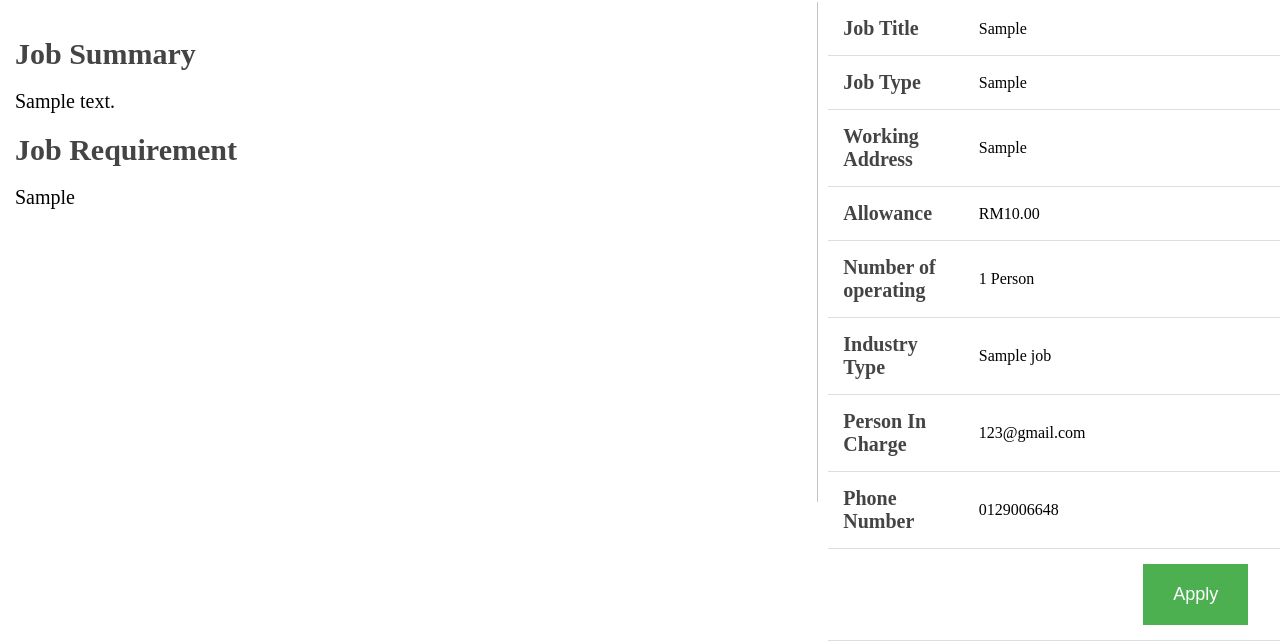
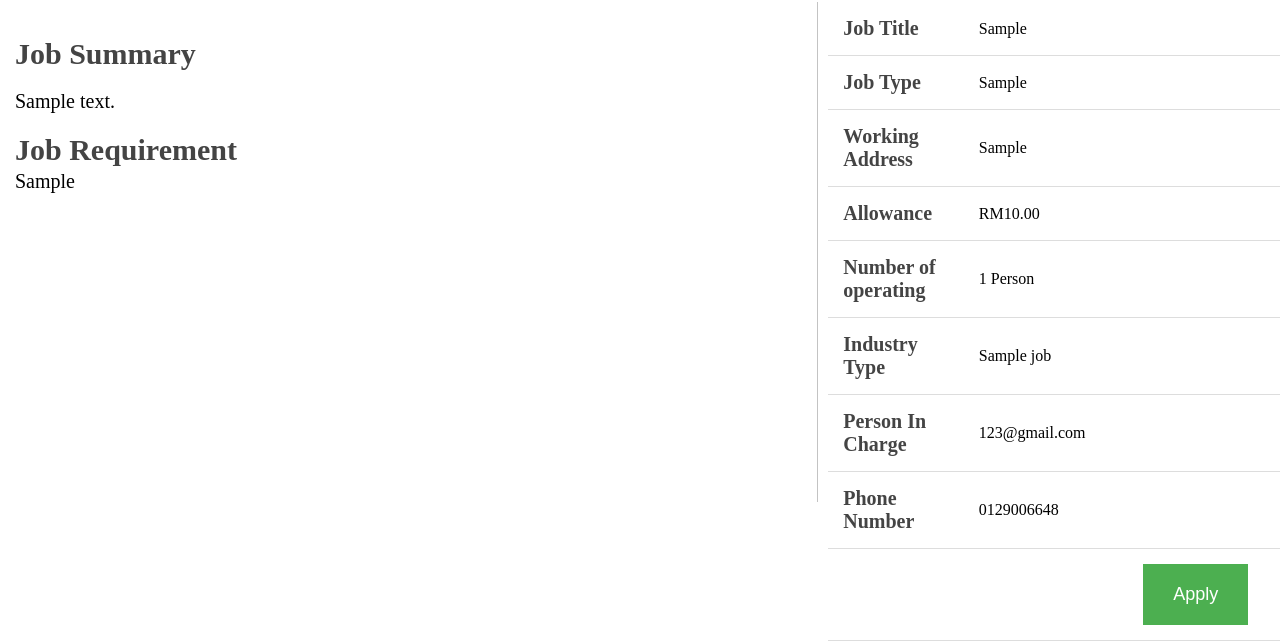
Before and after one commit to yongsean/cloudAssignment, a Flask app: template templates/JobDetail.html in a window 1280 px wide. Shown: the part 248-889 px from the top of the page. Run offline with Flask 3, Linux system fonts and the light colour scheme; the template is opened without the code that fills it: most values are stand-ins (such as "Sample title", 1, 10 or a date in 2020); grey boxes marked "Sample" are stand-in pictures; some libraries are stand-ins or nearby versions.

Commit message:
Update JobDetail.html

```diff
--- a/templates/JobDetail.html
+++ b/templates/JobDetail.html
@@ -249,6 +249,12 @@
         font-size: 18px;
         margin-left: 300px;
     }
+
+    .content-job-requirement p{
+        position: relative;
+        bottom: 25px;
+        line-height: 2.0;
+    }
 </style>
 
 <head>
```
